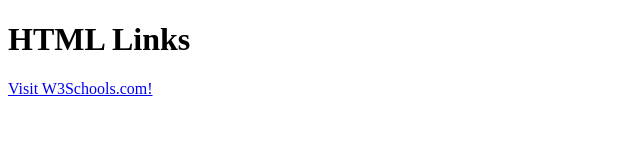
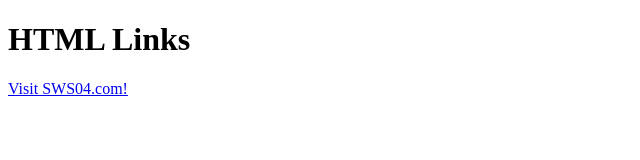
Before and after one commit to HIRALI16/html, a plain HTML site: page link.html in a window 1280 px wide. Shown: the full height of the page, 0-640 px from the left. Drawn offline with Linux system fonts and the light colour scheme.

Commit message:
Update link.html

```diff
--- a/link.html
+++ b/link.html
@@ -4,7 +4,7 @@
 
 <h1>HTML Links</h1>
 
-<p><a href="https://hirali16.github.io/html/">Visit W3Schools.com!</a></p>
+<p><a href="https://hirali16.github.io/html/">Visit SWS04.com!</a></p>
 
 </body>
 </html>
```
